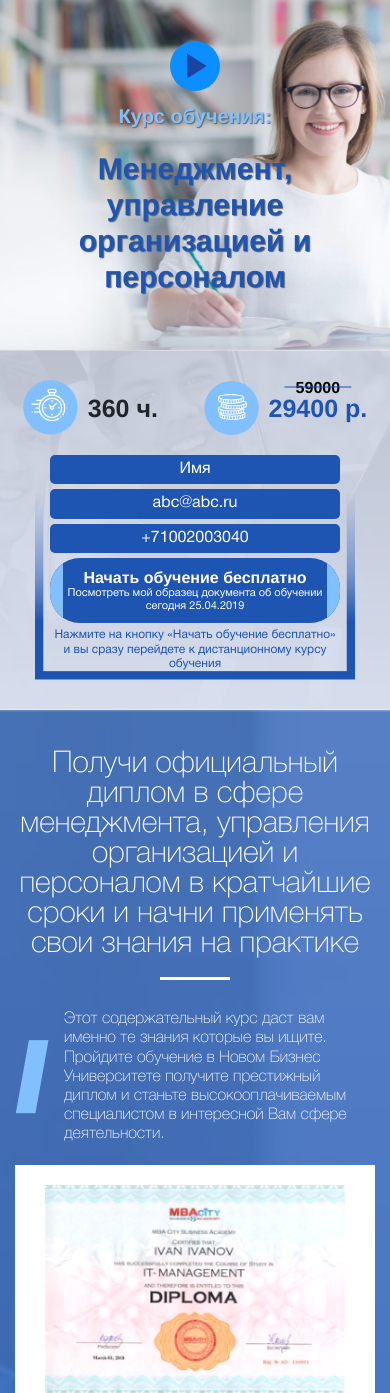
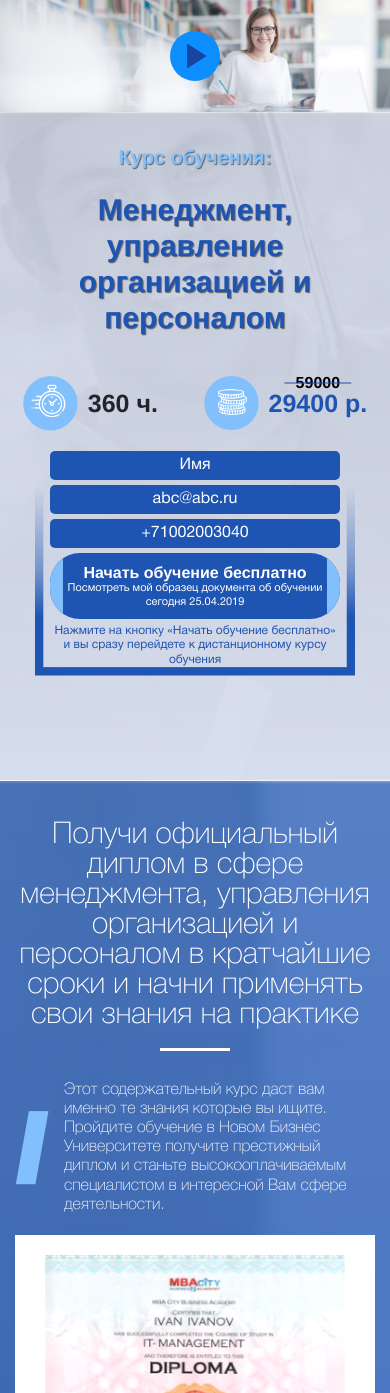
Before and after one commit to ICDL2016/UB1, a PHP site: page /ub1-2020-new/course-auth.php in a window 390 px wide. Shown: the part 52-1445 px from the top of the page. Run offline with PHP 8.4, Linux system fonts and the light colour scheme.

Commit message:
course pages flexible image and style fix

```diff
--- a/ub1-2020-new/course-auth.php
+++ b/ub1-2020-new/course-auth.php
@@ -1,13 +1,13 @@
 <?php require_once '_header.php'; ?>
-  <div class="video course-video">
+  <div class="video course-video course-video__flexible">
     <div class="container position-relative course-video__container">
       <div class="video-wrapper course-video__wrapper">
         <div class="video-play" onclick="play1(event)">
           <?php require_once 'img/video/play.svg'; ?>
         </div>
 
-        <div class="course-video__small">Курс обучения:</div>
-        <div class="video-title course-video__title">
+        <div class="course-video__small hide-mobile">Курс обучения:</div>
+        <div class="video-title course-video__title hide-mobile">
           <span>Менеджмент, управление организацией и персоналом</span>
         </div>
       </div>
@@ -16,6 +16,14 @@
   </div>
 
   <div class="course-form auth-form">
+      <div class="course-title__mobile">
+          <div class="container">
+              <div class="course-video__small">Курс обучения:</div>
+              <div class="video-title course-video__title">
+                  <span>Менеджмент, управление организацией и персоналом</span>
+              </div>
+          </div>
+      </div>
     <div class="course-form__block">
       <div class="course-prices">
         <div class="course-price">
@@ -200,6 +208,13 @@
 <?php require_once '_footer.php'; ?>
 <?php require_once '_scripts.php'; ?>
   <script>
+      let canResize = true;
+      $('.course-video__flexible').height($('.course-video__flexible').width() / 3.5)
+      $(window).resize(function () {
+          if (canResize === true) {
+              $('.course-video__flexible').height($('.course-video__flexible').width() / 3.5)
+          }
+      });
       //video
       var tag = document.createElement('script');
 
@@ -218,57 +233,12 @@
       }
 
       function play1(event) {
+          canResize = false;
+          $('.course-video__flexible').height(350)
           $('.course-video__container').hide();
           $('#divPlayer1').show();
           $('iframe').css('display', 'block');
           player1.playVideo();
       }
   </script>
-
-  <script>
-      // псевдовалидация
-
-      let emptyTop = false;
-      let emptyBottom = false;
-      $('.form-input__name').on('click', function () {
-          emptyTop = true;
-          if (emptyBottom === true && ($(this).parent().children('.form-input__email').val().length === 0 || $(this).parent().children('.form-input__email').val().indexOf('@') === -1)) {
-              $(this).parent().children('.form-input__span-email').show();
-          }
-      }).on('input', function () {
-          $(this).parent().children('.form-input__span-name').hide();
-          $(this).parent().children('.form-input__name').removeClass('border-red');
-      });
-
-      $('.form-input__email').on('click', function () {
-          emptyBottom = true;
-          if (emptyTop === true && $(this).parent().children('.form-input__name').val().length === 0) {
-              $(this).parent().children('.form-input__span-name').show();
-          }
-      }).on('input', function () {
-          $(this).parent().children('.form-input__span-email').hide();
-          $(this).parent().children('.form-input__email').removeClass('border-red');
-      });
-
-      $('.course-button').on('click', function () {
-          event.preventDefault();
-          let send = true;
-
-          if ($(this).parent().children('.form-input__name').val().length === 0) {
-              $(this).parent().children('.form-input__span-name').show();
-              $(this).parent().children('.form-input__name').addClass('border-red');
-              send = false;
-          }
-
-          if ($(this).parent().children('.form-input__email').val().length === 0 || $(this).parent().children('.form-input__email').val().indexOf('@') === -1) {
-              $(this).parent().children('.form-input__span-email').show();
-              $(this).parent().children('.form-input__email').addClass('border-red');
-              send = false;
-          }
-
-          if (send === true) {
-              $(this).parent().submit();
-          }
-      });
-  </script>
 <?php require_once '_end.php'; ?>
--- a/ub1-2020-new/sass/_course-new.sass
+++ b/ub1-2020-new/sass/_course-new.sass
@@ -16,11 +16,6 @@
                 margin-bottom: 40px
                 display: block
                 text-align: center
-                .course-video__small
-                    margin: 0 auto 5px
-                    font-size: 18px
-                .course-video__title
-                    font-size: 22px
 
     .hide-mobile
         display: none
--- a/ub1-2020-new/sass/_course.sass
+++ b/ub1-2020-new/sass/_course.sass
@@ -1,6 +1,6 @@
 .auth
     &-form
-        height: 360px
+        height: auto
         &__bottom
             height: 520px
     &-field
```
Also changed, not shown: ub1-2020-new/course.php (+26 -6 lines), ub1-2020-new/css/style.css.
